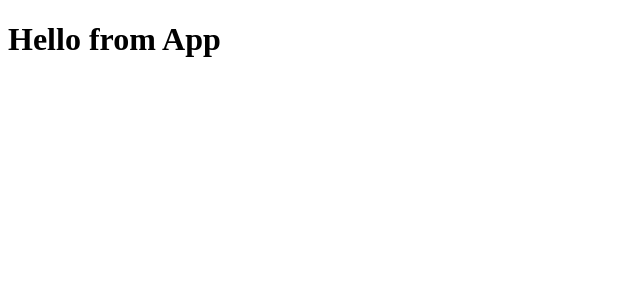
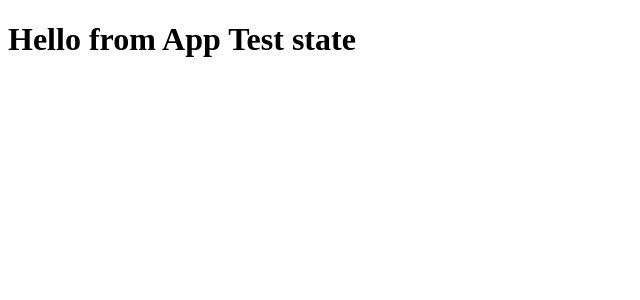
Before and after one commit to m7m9d-a7medy/isomorphic-react, a React app: page / in a window 1280 px wide. Shown: the top 300 px of the page, without its empty margins (0-640 px from the left). Built offline with nearby package versions, Linux system fonts and the light colour scheme.

Commit message:
Added redux

```diff
--- a/package.json
+++ b/package.json
@@ -26,6 +26,7 @@
     "@babel/runtime": "^7.9.2",
     "@types/express": "^4.17.6",
     "@types/fs-extra": "^8.1.0",
+    "@types/lodash": "^4.14.150",
     "@types/minimist": "^1.2.0",
     "@types/react": "^16.9.34",
     "@types/react-dom": "^16.9.6",
@@ -43,6 +44,7 @@
   "dependencies": {
     "express": "^4.17.1",
     "fs-extra": "^9.0.0",
+    "lodash": "^4.17.15",
     "minimist": "^1.2.5",
     "react": "^16.13.1",
     "react-dom": "^16.13.1",
--- a/src/App.tsx
+++ b/src/App.tsx
@@ -1,12 +1,24 @@
 import React from 'react'
-import { connect } from 'react-redux'
+import { connect, ConnectedProps } from 'react-redux'
 
-const App = () => {
+interface BaseProps {}
+
+const mapStateToProps = (state: any, props: BaseProps) => ({
+    ...state
+})
+
+const connector = connect(mapStateToProps)
+
+type PropsFromRedux = ConnectedProps<typeof connector>
+
+type Props = BaseProps & PropsFromRedux
+
+const App = (props: Props) => {
     return (
         <div>
-            <h1>Hello from App</h1>
+            <h1>Hello from App {props.test}</h1>
         </div>
     )
 }
 
-export default App
+export default connector(App)
--- /dev/null
+++ b/src/getStore.ts
@@ -0,0 +1,9 @@
+import { createStore, combineReducers, applyMiddleware } from 'redux'
+import { identity } from 'lodash'
+
+export default (defaultState: any = {
+    test: "Test state"
+}) => {
+    const store = createStore(identity, defaultState, )
+    return store
+}
--- a/src/index.tsx
+++ b/src/index.tsx
@@ -1,10 +1,17 @@
 import React from 'react'
 import ReactDOM from 'react-dom'
 import App from './App'
+import getStore from './getStore'
+import { Provider } from 'react-redux'
+
+const store = getStore()
+
 
 const render = (_App: () => JSX.Element) => {
     ReactDOM.render(
-        <_App />,
+        <Provider store={store}>
+            <_App />
+        </Provider>,
         document.getElementById('AppContainer')
     )
 }
```
Also changed, not shown: 1 other file (tests, documents, lock files or other folders).
